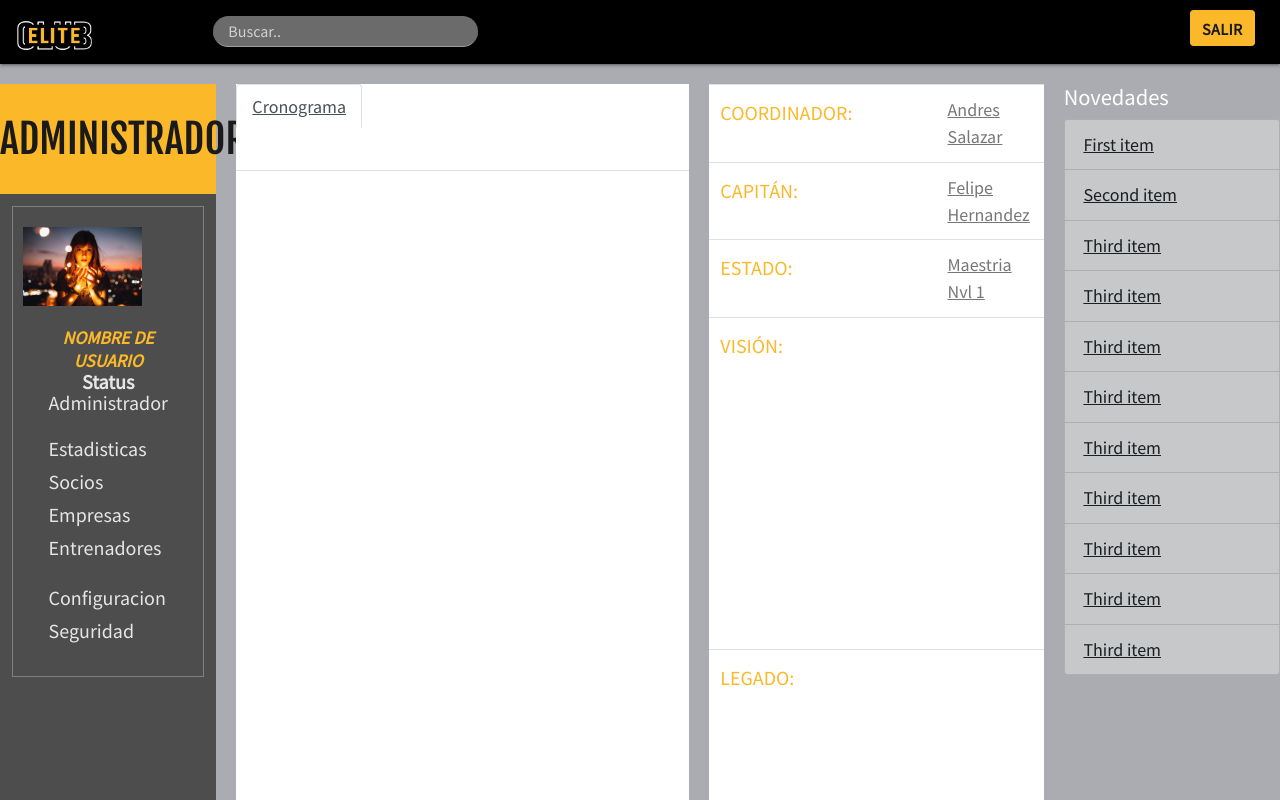
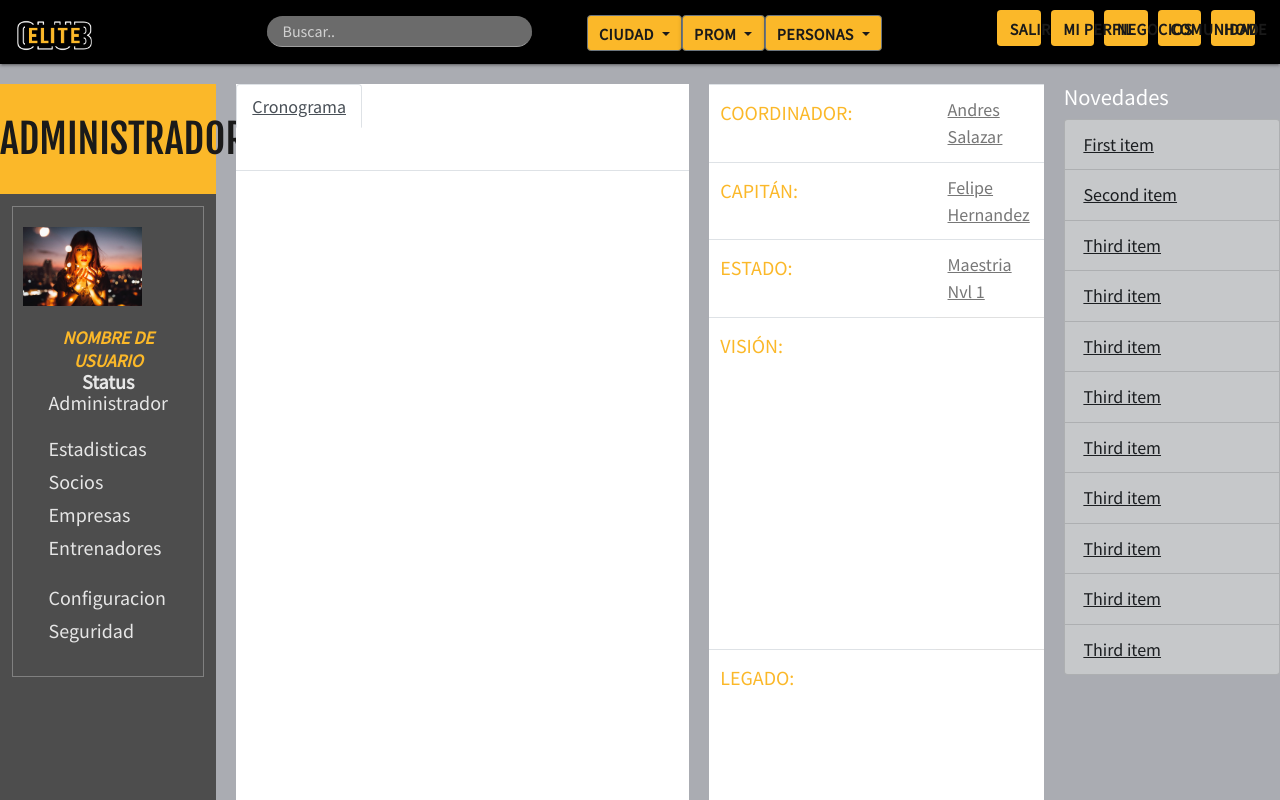
Before and after one commit to richardflondono/appclub, a Vue app: page / in a window 1280 px wide. Shown: the top 800 px of the page. Built offline with nearby package versions, Linux system fonts and the light colour scheme; no server answers; sample sign-in values are in the browser's storage.

Commit message:
filtros
Primera version de los filtros no funcionales

```diff
--- a/src/components/Navbar.vue
+++ b/src/components/Navbar.vue
@@ -13,16 +13,58 @@
               <span class="border-navbar">Comunidad</span>
               <span id="last-nav-border">Negocios</span>
             </div>
-            <div v-if="isLoggedIn" class="col-sm-8 contenedor-info-navbar">
+            <div v-if="isLoggedIn" class="col-sm-7 contenedor-info-navbar">
               <div class="row">
+              <div class="col-sm-6">
               <form>
                 <input type="text" name="buscar" placeholder="Buscar.." style=" height: 30px; width: 250px; color: white; background: #6b6b6b;border-radius:  30px;padding:  0 0 0 15px;">
               </form>
               </div>
+              <div class="col-sm-6">
+                <div class="row">
+              <div class="dropdown">
+                <button class="btn btn-secondary dropdown-toggle" type="button" id="dropdownMenu2" data-toggle="dropdown" aria-haspopup="true" aria-expanded="false">
+                  Ciudad
+                </button>
+                <div class="dropdown-menu" aria-labelledby="dropdownMenu2">
+                  <button class="dropdown-item" type="button">Action</button>
+                  <button class="dropdown-item" type="button">Another action</button>
+                  <button class="dropdown-item" type="button">Something else here</button>
+                </div>
+              </div>
+
+              <div class="dropdown">
+                <button class="btn btn-secondary dropdown-toggle" type="button" id="dropdownMenu2" data-toggle="dropdown" aria-haspopup="true" aria-expanded="false">
+                  Prom
+                </button>
+                <div class="dropdown-menu" aria-labelledby="dropdownMenu2">
+                  <button class="dropdown-item" type="button">Action</button>
+                  <button class="dropdown-item" type="button">Another action</button>
+                  <button class="dropdown-item" type="button">Something else here</button>
+                </div>
+              </div>
+              <div class="dropdown">
+                <button class="btn btn-secondary dropdown-toggle" type="button" id="dropdownMenu2" data-toggle="dropdown" aria-haspopup="true" aria-expanded="false">
+                  Personas
+                </button>
+                <div class="dropdown-menu" aria-labelledby="dropdownMenu2">
+                  <button class="dropdown-item" type="button">Action</button>
+                  <button class="dropdown-item" type="button">Another action</button>
+                  <button class="dropdown-item" type="button">Something else here</button>
+                </div>
+              </div>
+              </div>
+              </div>
+              </div>
             </div>
-            <div class="col-sm-2">
+            <div v-if="isLoggedIn" class="col-sm-3">
+              <button v-if="isLoggedIn" class="btn este" >Home</button>
+              <button v-if="isLoggedIn" class="btn este" >Comunidad</button>
+              <button v-if="isLoggedIn" class="btn este" >Negocios</button>
+              <button v-if="isLoggedIn" class="btn este" >Mi Perfil</button>
               <button v-if="isLoggedIn" class="btn este" v-on:click="logout">Salir</button>
             </div>
+
           </div>
         </div>
     </div>
@@ -30,6 +72,9 @@
 
 </template>
 <style>
+dropdown{
+  float :initial;
+}
 img  {
   width: 40%;
 }
@@ -45,8 +90,9 @@ img  {
 }
 .este {
     background: #FBB829;
-    font-size: 16px;
+    font-size: 11px;
     font-weight: 800;
+    width: 15%;
     color: #1A1A1A;
     float: right;
     margin-top: 10px;
```
